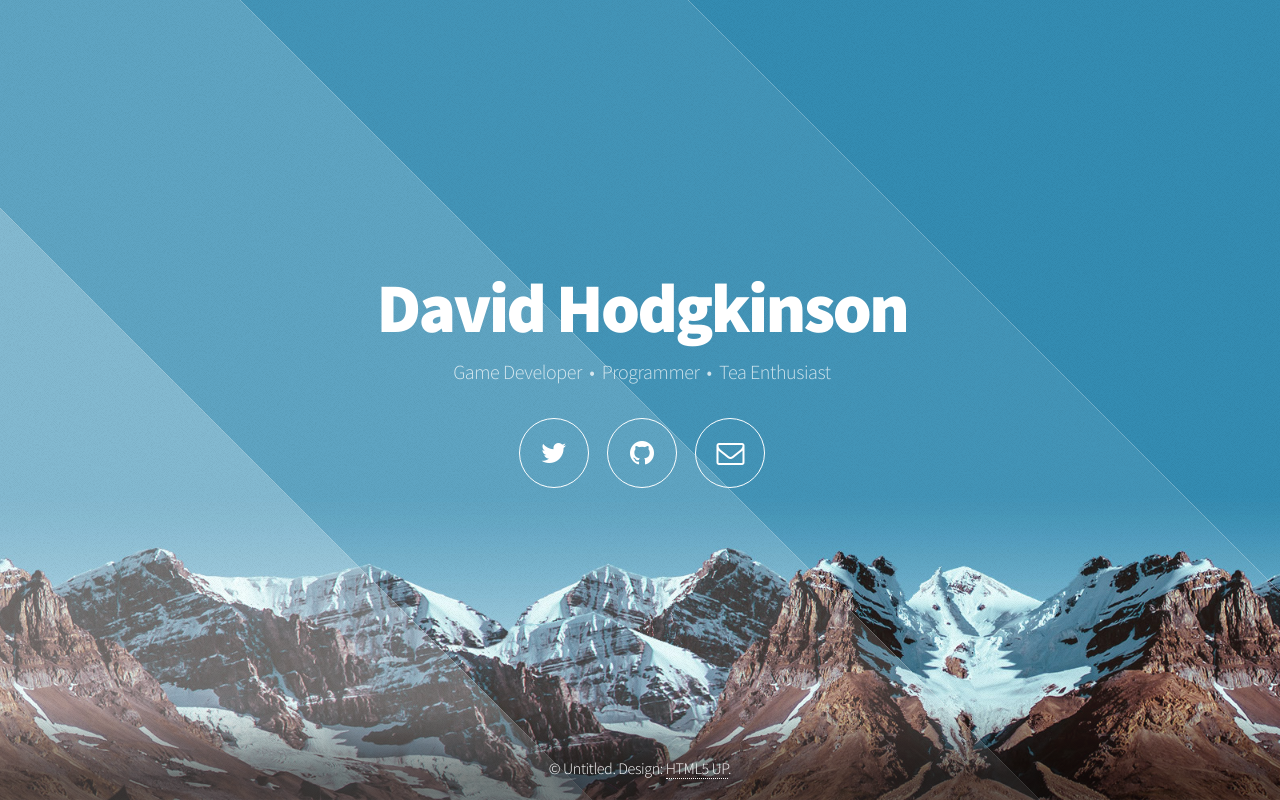
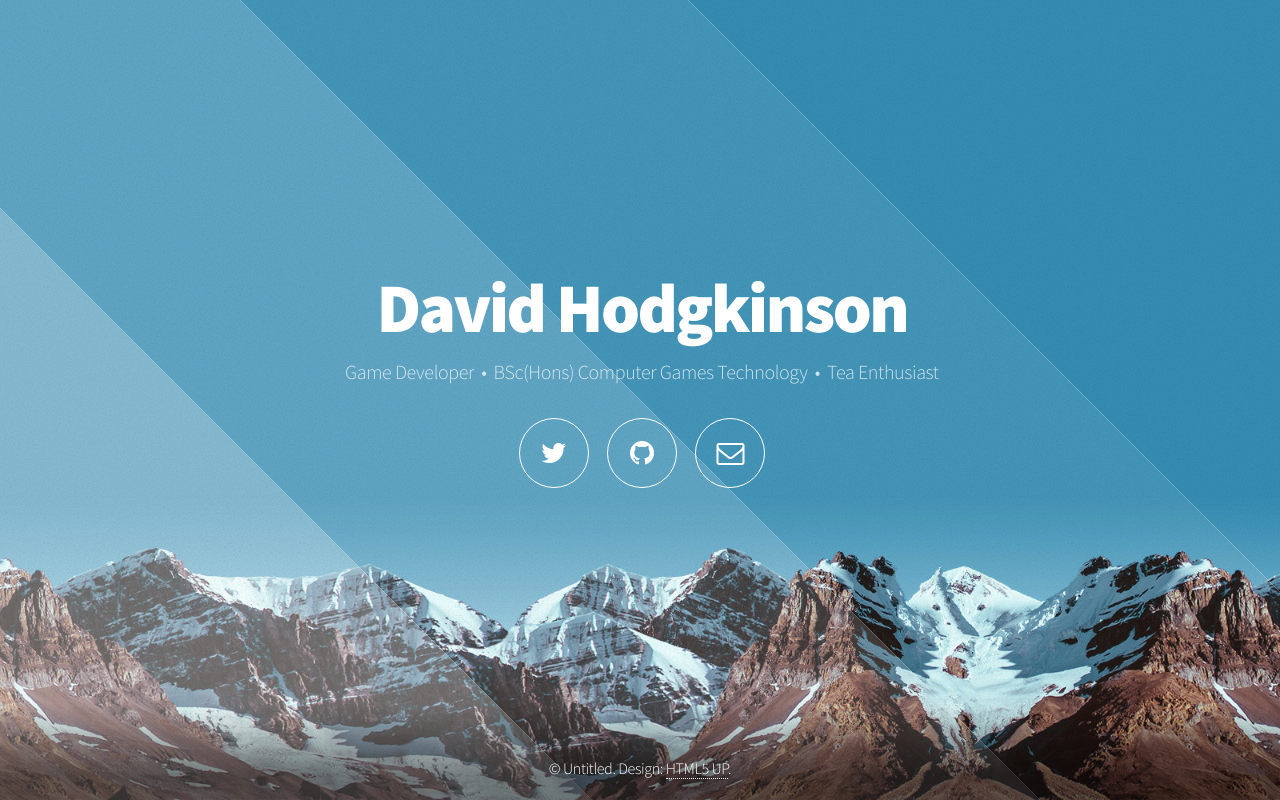
Before and after one commit to TheProphetOfRa/theprophetofra.github.io, a plain HTML site: page index.html in a window 1280 px wide. Drawn offline with Linux system fonts and the light colour scheme.

Commit message:
Added degree

```diff
--- a/index.html
+++ b/index.html
@@ -31,7 +31,7 @@
 				<!-- Header -->
 					<header id="header">
 						<h1>David Hodgkinson</h1>
-						<p>Game Developer &nbsp;&bull;&nbsp; Programmer &nbsp;&bull;&nbsp; Tea Enthusiast</p>
+						<p>Game Developer &nbsp;&bull;&nbsp; BSc(Hons) Computer Games Technology &nbsp;&bull;&nbsp; Tea Enthusiast</p>
 						<nav>
 							<ul>
 								<li><a href="https://www.twitter.com/TheProphetOfRa" class="fa fa-twitter"><span>Twitter</span></a></li>
```
